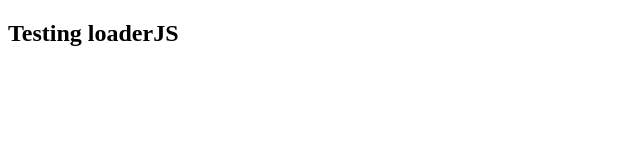
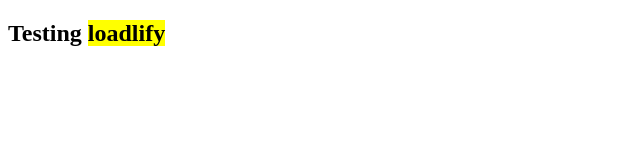
Before and after one commit to fossabot/loadlify, a website: page index.html in a window 1280 px wide. Shown: the whole page, without its empty margins (0-640 px from the left). Drawn offline with Linux system fonts and the light colour scheme.

Commit message:
Changed to loadlify

```diff
--- a/index.html
+++ b/index.html
@@ -7,6 +7,6 @@
         <script src="loadlify.min.js"></script>
     </head>
     <body>
-        <h2>Testing loaderJS</h2>
+        <h2>Testing <mark>loadlify</mark></h2>
     </body>
 </html>
```
